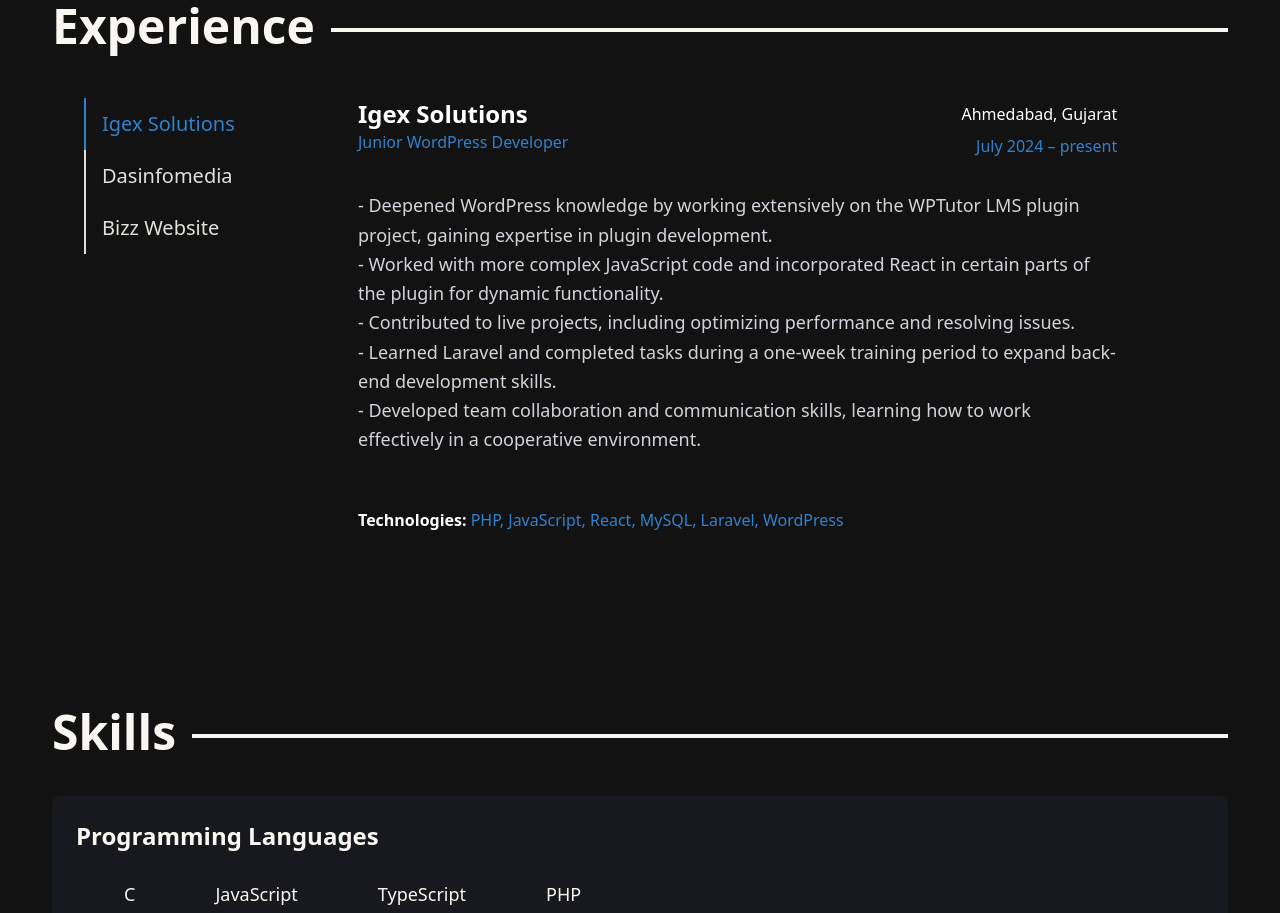
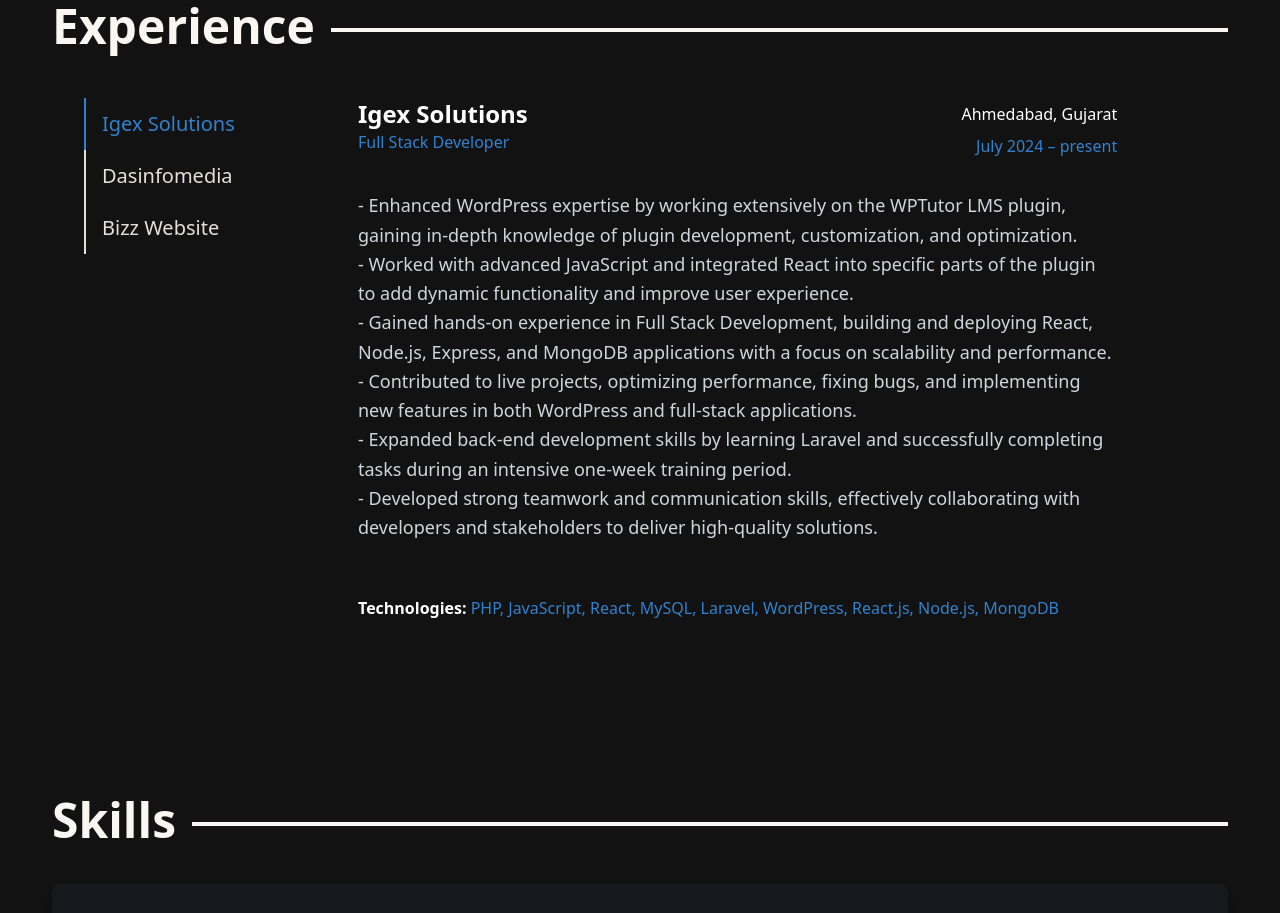
Before and after one commit to tilalapriyank/portfolio, a React (Vite) app: page / in a window 1280 px wide. Shown: the part 1540-2453 px from the top of the page. Built offline with nearby package versions, Linux system fonts and the light colour scheme; no server answers; some icons are missing.

Commit message:
Changes IN details

```diff
--- a/src/constants/Experience.js
+++ b/src/constants/Experience.js
@@ -2,17 +2,19 @@
   {
     tab: "Igex Solutions",
     company: "Igex Solutions",
-    position: "Junior WordPress Developer",
+    position: "Full Stack Developer",
     type: "Ahmedabad, Gujarat",
     duration: "July 2024 – present",
     description: `
-          - Deepened WordPress knowledge by working extensively on the WPTutor LMS plugin project, gaining expertise in plugin development.
-          - Worked with more complex JavaScript code and incorporated React in certain parts of the plugin for dynamic functionality.
-          - Contributed to live projects, including optimizing performance and resolving issues.
-          - Learned Laravel and completed tasks during a one-week training period to expand back-end development skills.
-          - Developed team collaboration and communication skills, learning how to work effectively in a cooperative environment.
+          - Enhanced WordPress expertise by working extensively on the WPTutor LMS plugin, gaining in-depth knowledge of plugin development, customization, and optimization.
+          - Worked with advanced JavaScript and integrated React into specific parts of the plugin to add dynamic functionality and improve user experience.
+          - Gained hands-on experience in Full Stack Development, building and deploying React, Node.js, Express, and MongoDB applications with a focus on scalability and performance.
+          - Contributed to live projects, optimizing performance, fixing bugs, and implementing new features in both WordPress and full-stack applications.
+          - Expanded back-end development skills by learning Laravel and successfully completing tasks during an intensive one-week training period.
+          - Developed strong teamwork and communication skills, effectively collaborating with developers and stakeholders to deliver high-quality solutions.
         `,
-    technologies: "PHP, JavaScript, React, MySQL, Laravel, WordPress",
+    technologies:
+      "PHP, JavaScript, React, MySQL, Laravel, WordPress, React.js, Node.js, MongoDB",
   },
   {
     tab: "Dasinfomedia",
```
